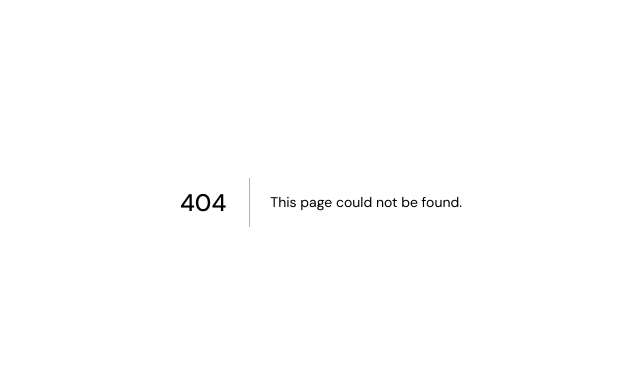
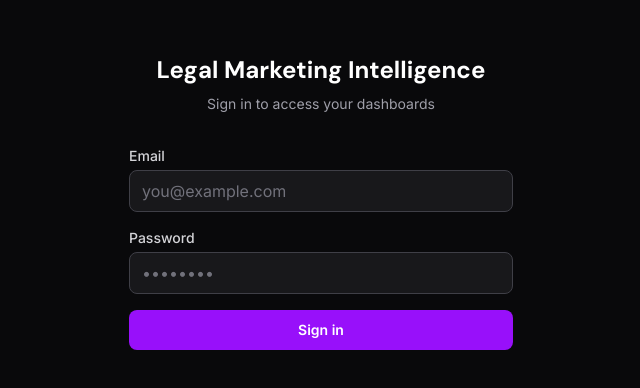
Before and after one commit to LRTarrant/legal-ad-intel, a Next.js app in the folder web/: page /login in a window 1280 px wide. Before the commit this address had no page. Shown: the part 198-586 px from the top of the page, without its empty margins (319-959 px from the left). Built offline with nearby package versions, Linux system fonts and the light colour scheme.

Commit message:
Add login page with email/password form

```diff
--- /dev/null
+++ b/web/app/login/page.tsx
@@ -0,0 +1,56 @@
+import { login } from "./actions";
+
+export const metadata = {
+  title: "Sign In | Legal Marketing Intelligence",
+  robots: { index: false, follow: false },
+};
+
+export default function LoginPage() {
+  return (
+    <div className="flex min-h-screen items-center justify-center bg-zinc-950 px-4">
+      <div className="w-full max-w-sm space-y-8">
+        <div className="text-center">
+          <h1 className="text-2xl font-bold text-white">Legal Marketing Intelligence</h1>
+          <p className="mt-2 text-sm text-zinc-400">Sign in to access your dashboards</p>
+        </div>
+
+        <form className="space-y-4">
+          <div>
+            <label htmlFor="email" className="block text-sm font-medium text-zinc-300">
+              Email
+            </label>
+            <input
+              id="email"
+              name="email"
+              type="email"
+              required
+              className="mt-1 block w-full rounded-lg border border-zinc-700 bg-zinc-900 px-3 py-2 text-white placeholder-zinc-500 focus:border-purple-500 focus:outline-none focus:ring-1 focus:ring-purple-500"
+              placeholder="you@example.com"
+            />
+          </div>
+
+          <div>
+            <label htmlFor="password" className="block text-sm font-medium text-zinc-300">
+              Password
+            </label>
+            <input
+              id="password"
+              name="password"
+              type="password"
+              required
+              className="mt-1 block w-full rounded-lg border border-zinc-700 bg-zinc-900 px-3 py-2 text-white placeholder-zinc-500 focus:border-purple-500 focus:outline-none focus:ring-1 focus:ring-purple-500"
+              placeholder="••••••••"
+            />
+          </div>
+
+          <button
+            formAction={login}
+            className="w-full rounded-lg bg-purple-600 px-4 py-2.5 text-sm font-semibold text-white transition hover:bg-purple-500 focus:outline-none focus:ring-2 focus:ring-purple-500 focus:ring-offset-2 focus:ring-offset-zinc-950"
+          >
+            Sign in
+          </button>
+        </form>
+      </div>
+    </div>
+  );
+}
```
